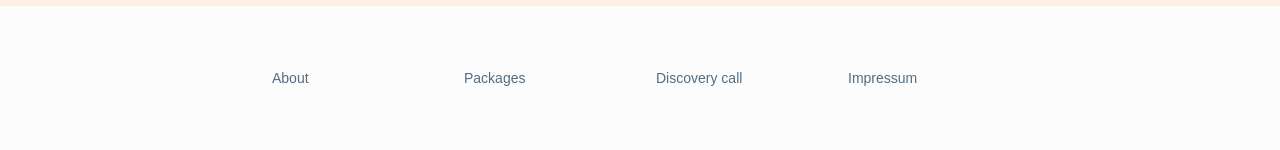
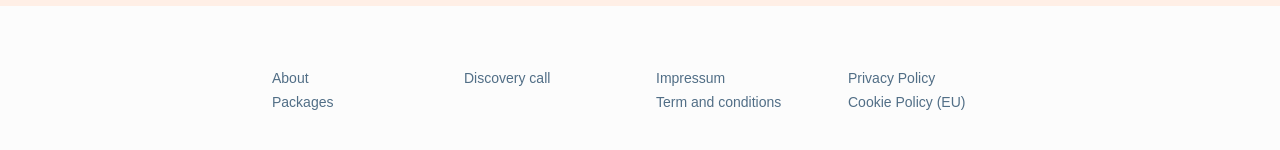
Before and after one commit to fhonoria/easynap, a React (Create React App) app: page / in a window 1280 px wide. Shown: the part 3894-4044 px from the top of the page. Built offline with nearby package versions, Linux system fonts and the light colour scheme; a web font is replaced by a local one.

Commit message:
added items to Footer

```diff
--- a/src/components/Footer/index.js
+++ b/src/components/Footer/index.js
@@ -26,8 +26,6 @@ const Footer = () => {
             <FooterLinksWrapper>
               <FooterLinkItems>
                 <FooterLink to="/about">About</FooterLink>
-              </FooterLinkItems>
-              <FooterLinkItems>
                 <FooterLink to="/packages">Packages</FooterLink>
               </FooterLinkItems>
               <FooterLinkItems>
@@ -35,6 +33,11 @@ const Footer = () => {
               </FooterLinkItems>
               <FooterLinkItems>
                 <FooterLink to="/impressum">Impressum</FooterLink>
+                <FooterLink to="/">Term and conditions</FooterLink>
+              </FooterLinkItems>
+              <FooterLinkItems>
+                <FooterLink to="/">Privacy Policy</FooterLink>
+                <FooterLink to="/">Cookie Policy (EU)</FooterLink>
               </FooterLinkItems>
             </FooterLinksWrapper>
           </FooterLinksContainer>
```
